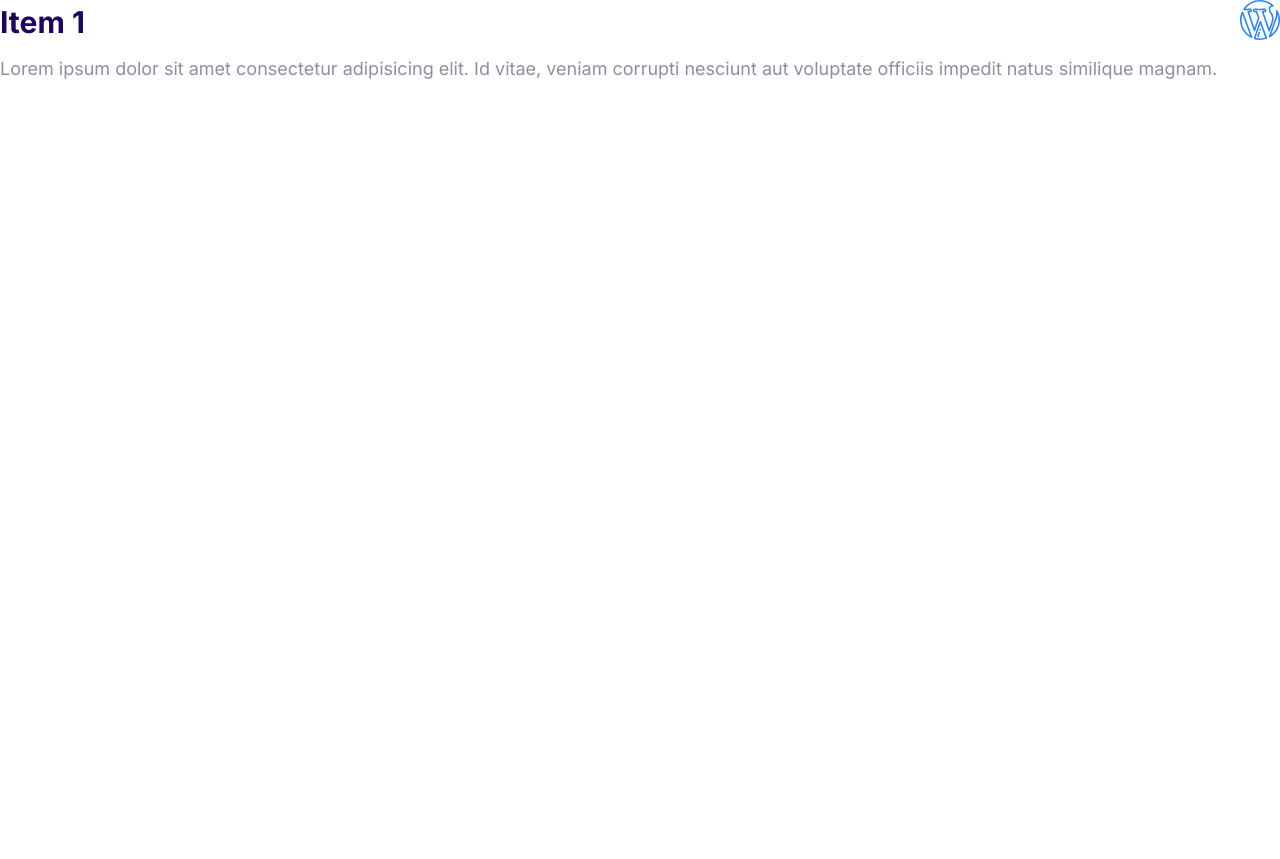
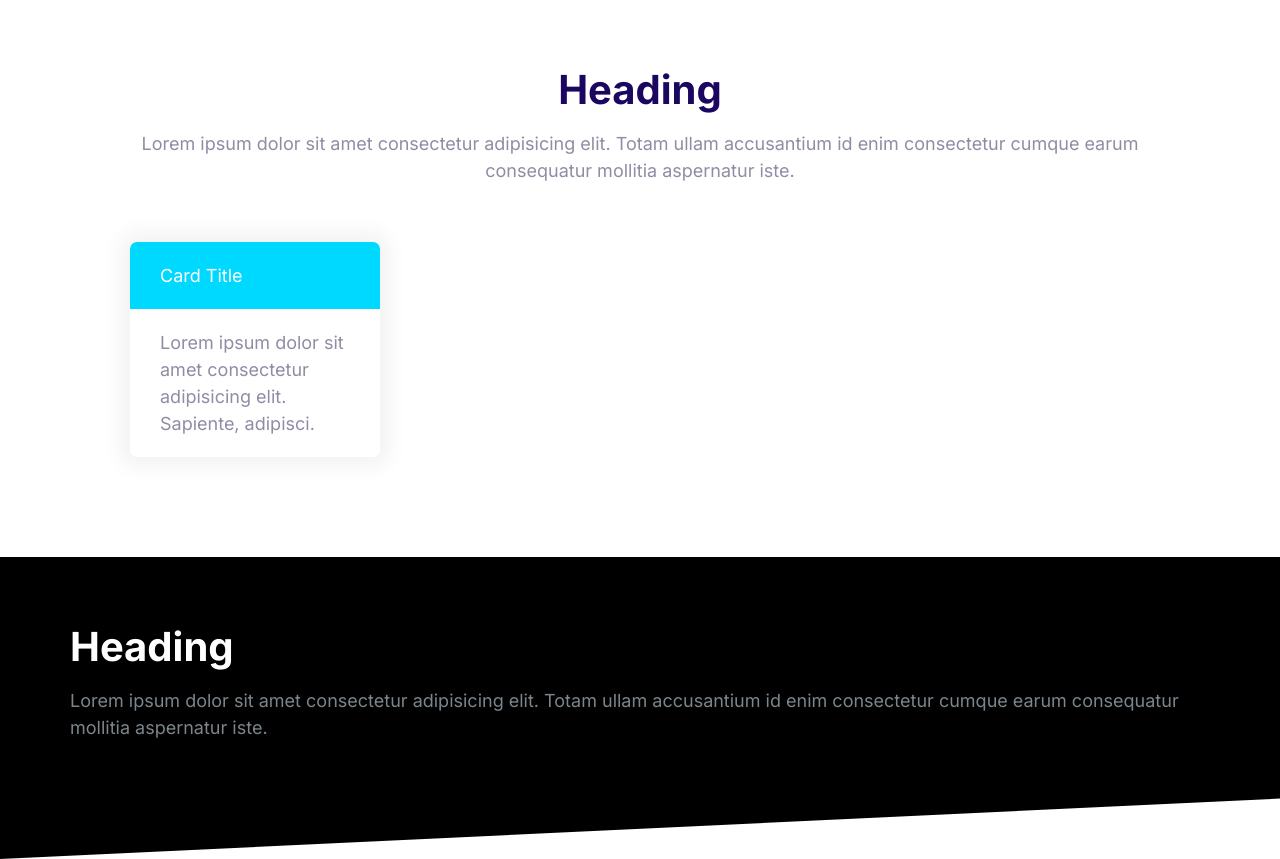
Before and after one commit to yancesario97/moshify, a plain HTML site: page index.html in a window 1280 px wide. Before the commit the page ends 800 px from the top, so only its background shows below. Drawn offline with Linux system fonts and the light colour scheme.

Commit message:
Added blocks.

```diff
--- a/css/styles.css
+++ b/css/styles.css
@@ -572,3 +572,41 @@ a{
     max-height: 100vh;
     opacity: 1;
 }
+
+/* Blocks */
+
+.block {
+    --padding-vertical: 6rem;
+    padding: var(--padding-vertical) 2rem;
+}
+
+.block__header {
+    text-align: center;
+}
+
+.block__heading {
+    margin-top: 0;
+}
+
+.block--dark {
+    background-color: black;
+    color: #7b858b;
+}
+
+.block--dark .block__heading{
+    color: white;
+}
+
+.block--skewed-right {
+    padding-bottom: calc(var(--padding-vertical) + 4rem);
+    clip-path: polygon(0% 0%, 100% 0%, 100% 100%, 0% 80%);
+}
+.block--skewed-left {
+    padding-bottom: calc(var(--padding-vertical) + 4rem);
+    clip-path: polygon(0% 0%, 100% 0%, 100% 80%, 0% 100%);
+}
+
+.container {
+    max-width: 1140px;
+    margin: 0 auto;
+}
--- a/index.html
+++ b/index.html
@@ -15,19 +15,35 @@
     <link rel="stylesheet" href="css/styles.css" />
   </head>
   <body>
-    <div class="collapsible collapsible--expanded">
-      <header class="collapsible__header">
-        <h2 class="collapsible__heading">Item 1</h2>
-        <svg class="icon icon--primary collapsible__chevron">
-          <use xlink:href="images/sprite.svg#wordpress"></use>
-        </svg>
+    <section class="block container">
+      <header class="block__header">
+        <h2 class="block__heading">Heading</h2>
+        <p>
+          Lorem ipsum dolor sit amet consectetur adipisicing elit. Totam ullam
+          accusantium id enim consectetur cumque earum consequatur mollitia
+          aspernatur iste.
+        </p>
       </header>
-      <div class="collapsible__content">
-        Lorem ipsum dolor sit amet consectetur adipisicing elit. Id vitae,
-        veniam corrupti nesciunt aut voluptate officiis impedit natus similique
-        magnam.
+      <div style="width: 30%; padding: 4rem">
+        <div class="card card--secondary">
+          <header class="card__header">Card Title</header>
+          <div class="card__body">
+            Lorem ipsum dolor sit amet consectetur adipisicing elit. Sapiente,
+            adipisci.
+          </div>
+        </div>
       </div>
-    </div>
+    </section>
+    <section class="block block--dark block--skewed-left">
+      <div class="container">
+        <h2 class="block__heading">Heading</h2>
+        <p>
+          Lorem ipsum dolor sit amet consectetur adipisicing elit. Totam ullam
+          accusantium id enim consectetur cumque earum consequatur mollitia
+          aspernatur iste.
+        </p>
+      </div>
+    </section>
     <script src="js/main.js"></script>
   </body>
 </html>
```
Also changed, not shown: Components/blocks.html (added, +29 -0 lines).
